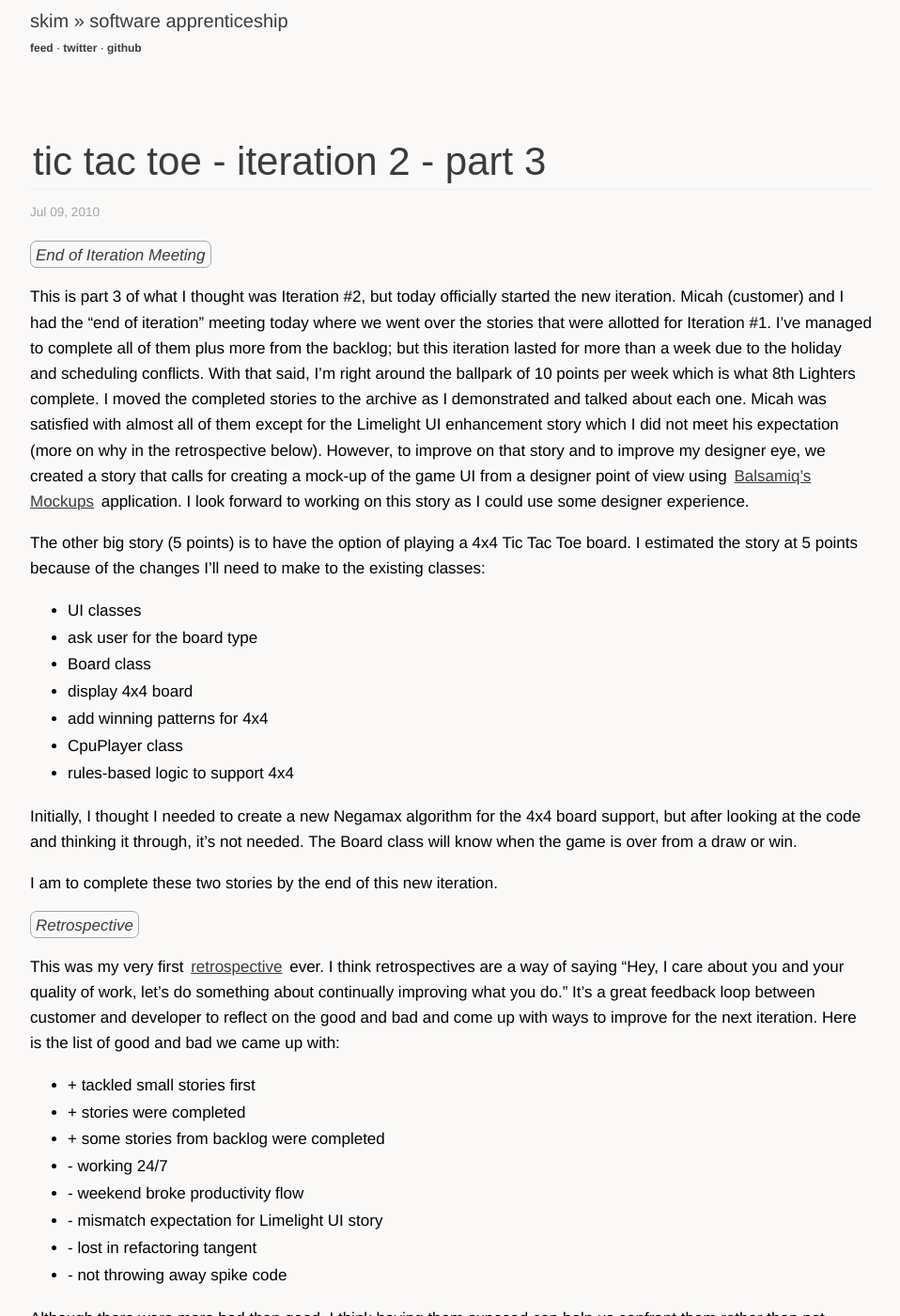
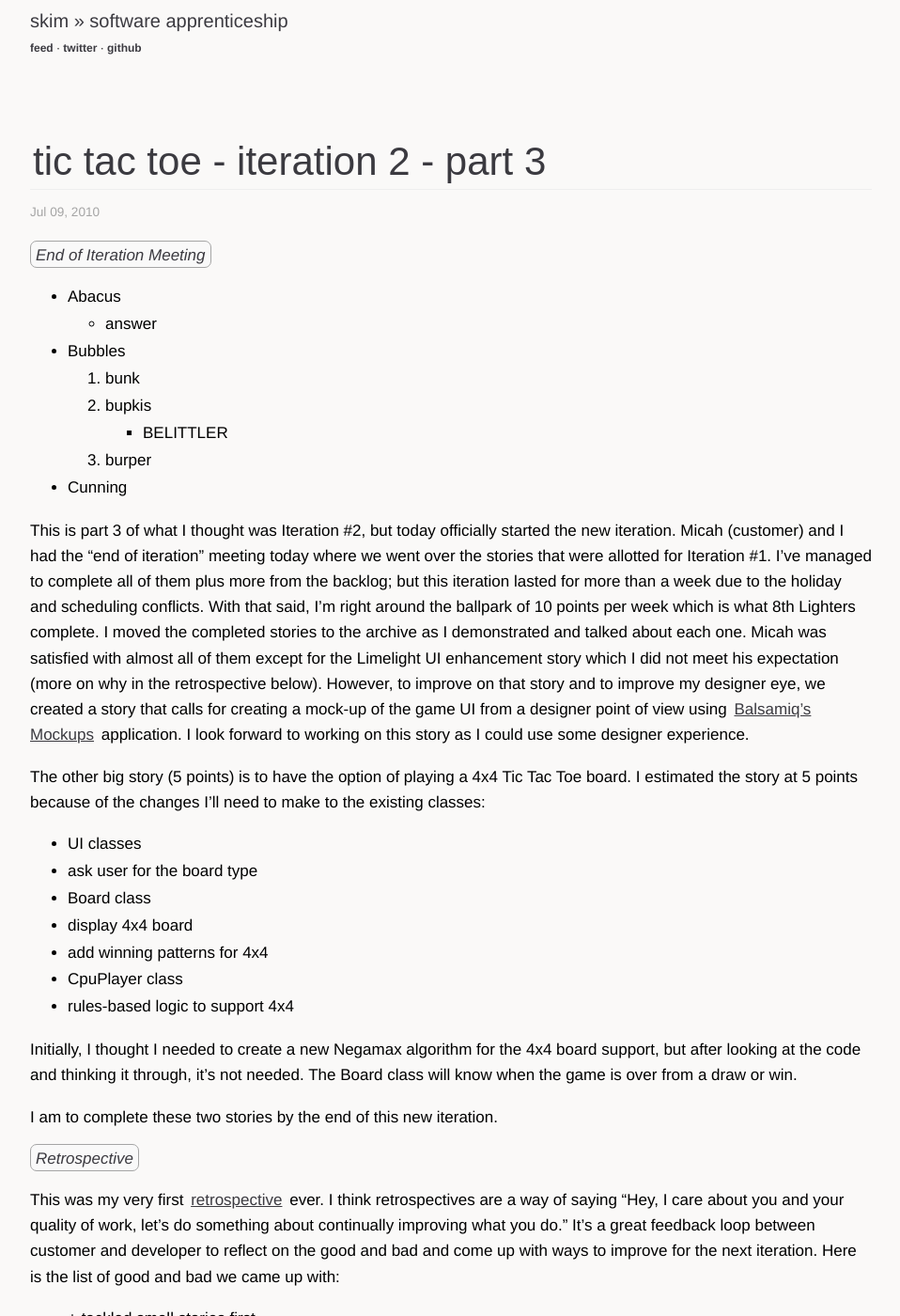
Before and after one commit to sl4m/skim.cc, a Jekyll site: the page built from _posts/2010-07-08-tic-tac-toe-iteration-2-part-3.markdown, in a window 1280 px wide and 1400 px high. Shown: the whole window at 94% size, without its empty margins (160-1118 px from the left). Built offline with Jekyll 4.4.1, drawn with Linux system fonts in a browser that asks for light colours; comment, search, counter and statistics services are not loaded; some of the changed text lies outside the part shown.

Commit message:
updated post

```diff
--- a/_posts/2010-07-08-tic-tac-toe-iteration-2-part-3.markdown
+++ b/_posts/2010-07-08-tic-tac-toe-iteration-2-part-3.markdown
@@ -9,6 +9,15 @@ categories:
 ---
 
 *End of Iteration Meeting*
+
+*   Abacus
+    * answer
+*   Bubbles
+    1.  bunk
+    2.  bupkis
+        * BELITTLER
+    3. burper
+*   Cunning
 
 This is part 3 of what I thought was Iteration \#2, but today officially started the new iteration.  Micah (customer) and I had the "end of iteration" meeting today where we went over the stories that were allotted for Iteration \#1.  I've managed to complete all of them plus more from the backlog; but this iteration lasted for more than a week due to the holiday and scheduling conflicts.  With that said, I'm right around the ballpark of 10 points per week which is what 8th Lighters complete.  I moved the completed stories to the archive as I demonstrated and talked about each one.  Micah was satisfied with almost all of them except for the Limelight UI enhancement story which I did not meet his expectation (more on why in the retrospective below).  However, to improve on that story and to improve my designer eye, we created a story that calls for creating a mock-up of the game UI from a designer point of view using [Balsamiq's Mockups](http://www.balsamiq.com/products/mockups/desktop) application.  I look forward to working on this story as I could use some designer experience.
 
```
Also changed, not shown: other parts of _posts/2010-07-08-tic-tac-toe-iteration-2-part-3.markdown (+0 -9 lines).
